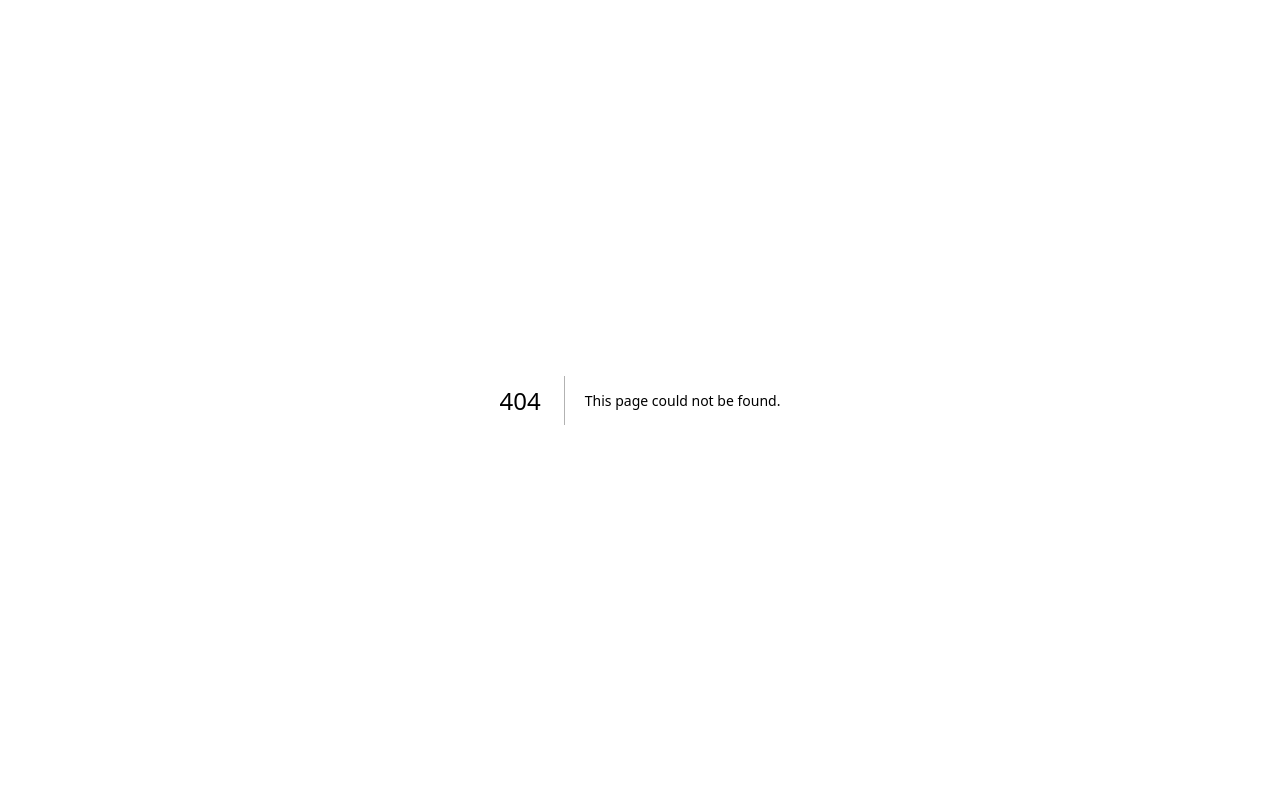
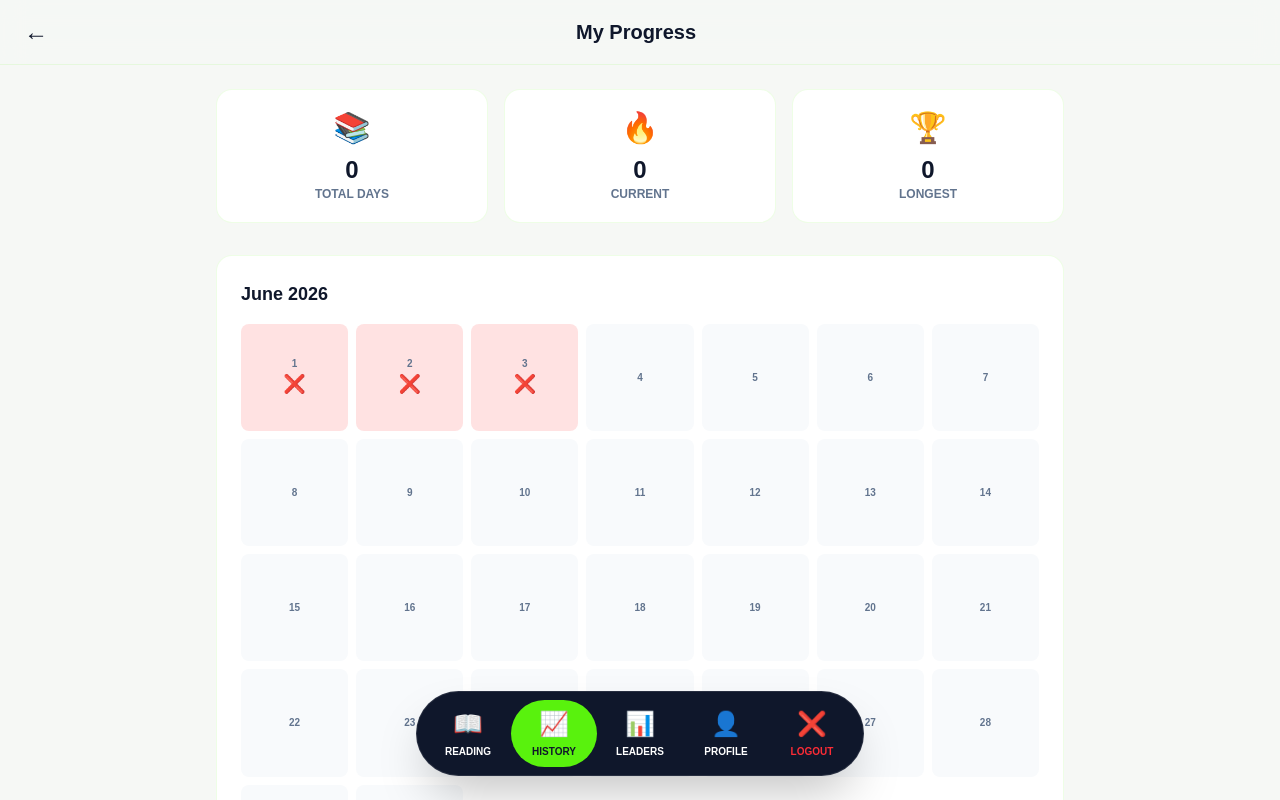
Before and after one commit to Michael-Maged/Bible-Study, a Next.js app in the folder bs/: page /kid/history in a window 1280 px wide. Before the commit this address had no page. Shown: the top 800 px of the page. Built offline with nearby package versions, Linux system fonts and the light colour scheme; no server answers.

Commit message:
feat: Add reading history page and integrate history retrieval functionality

```diff
--- a/bs/app/(dashboard)/kid/dashboard/page.tsx
+++ b/bs/app/(dashboard)/kid/dashboard/page.tsx
@@ -70,6 +70,10 @@ export default function DashboardPage() {
             <button className="flex-1 flex flex-col items-center justify-center py-2 bg-[#59f20d] rounded-full text-slate-900">
               <span className="text-2xl">📖</span>
               <span className="text-[10px] font-black uppercase mt-1">Reading</span>
+            </button>
+            <button onClick={() => router.push('/kid/history')} className="flex-1 flex flex-col items-center justify-center py-2 text-white hover:text-[#59f20d] transition-colors">
+              <span className="text-2xl">📈</span>
+              <span className="text-[10px] font-black uppercase mt-1">History</span>
             </button>
             <button onClick={() => router.push('/kid/leaderboard')} className="flex-1 flex flex-col items-center justify-center py-2 text-white hover:text-[#59f20d] transition-colors">
               <span className="text-2xl">📊</span>
@@ -202,15 +206,15 @@ export default function DashboardPage() {
               <p className="text-3xl font-black">124</p>
             </div>
           </div>
-          <div className="bg-white dark:bg-slate-800 p-6 rounded-xl border border-[#59f20d]/10 flex items-center gap-6">
+          <button onClick={() => router.push('/kid/history')} className="bg-white dark:bg-slate-800 p-6 rounded-xl border border-[#59f20d]/10 flex items-center gap-6 hover:border-[#59f20d]/30 transition-colors">
             <div className="bg-blue-100 dark:bg-blue-900/30 w-16 h-16 rounded-full flex items-center justify-center">
-              <span className="text-blue-500 text-3xl">🏆</span>
+              <span className="text-blue-500 text-3xl">📊</span>
             </div>
-            <div>
-              <p className="text-sm font-bold text-slate-500 uppercase">Rank</p>
-              <p className="text-3xl font-black">#12</p>
+            <div className="text-left">
+              <p className="text-sm font-bold text-slate-500 uppercase">My Progress</p>
+              <p className="text-lg font-black">View History</p>
             </div>
-          </div>
+          </button>
         </section>
       </main>
 
@@ -219,6 +223,10 @@ export default function DashboardPage() {
           <button className="flex-1 flex flex-col items-center justify-center py-2 bg-[#59f20d] rounded-full text-slate-900">
             <span className="text-2xl">📖</span>
             <span className="text-[10px] font-black uppercase mt-1">Reading</span>
+          </button>
+          <button onClick={() => router.push('/kid/history')} className="flex-1 flex flex-col items-center justify-center py-2 text-white hover:text-[#59f20d] transition-colors">
+            <span className="text-2xl">📈</span>
+            <span className="text-[10px] font-black uppercase mt-1">History</span>
           </button>
           <button onClick={() => router.push('/kid/leaderboard')} className="flex-1 flex flex-col items-center justify-center py-2 text-white hover:text-[#59f20d] transition-colors">
             <span className="text-2xl">📊</span>
--- /dev/null
+++ b/bs/app/(dashboard)/kid/history/actions.ts
@@ -0,0 +1,44 @@
+'use server'
+
+import { createClient } from '@/utils/supabase/server'
+
+export async function getReadingHistory() {
+  try {
+    const supabase = await createClient()
+    const { data: { user: authUser } } = await supabase.auth.getUser()
+
+    if (!authUser) {
+      return { success: false, error: 'Not authenticated' }
+    }
+
+    const { data: user } = await supabase
+      .from('user')
+      .select('id, streak, best_streak')
+      .eq('auth_id', authUser.id)
+      .single()
+
+    if (!user) {
+      return { success: false, error: 'User not found' }
+    }
+
+    const { data: history } = await supabase
+      .from('readinghistory')
+      .select('reading!inner(day)')
+      .eq('user_id', user.id)
+
+    const completedDays = history?.map(h => h.reading?.day).filter(Boolean).sort((a, b) => new Date(b).getTime() - new Date(a).getTime()) || []
+    const totalDays = completedDays.length
+
+    return {
+      success: true,
+      data: {
+        totalDays,
+        currentStreak: user.streak || 0,
+        longestStreak: user.best_streak || 0,
+        completedDays
+      }
+    }
+  } catch (error: any) {
+    return { success: false, error: error.message }
+  }
+}
--- /dev/null
+++ b/bs/app/(dashboard)/kid/history/page.tsx
@@ -0,0 +1,140 @@
+'use client'
+
+import { useRouter } from 'next/navigation'
+import { useEffect, useState } from 'react'
+import { getReadingHistory } from './actions'
+
+export default function HistoryPage() {
+  const router = useRouter()
+  const [history, setHistory] = useState<any>(null)
+  const [loading, setLoading] = useState(true)
+
+  useEffect(() => {
+    loadHistory()
+  }, [])
+
+  const loadHistory = async () => {
+    const result = await getReadingHistory()
+    if (result.success) {
+      setHistory(result.data)
+    }
+    setLoading(false)
+  }
+
+  const handleLogout = async () => {
+    const { createClient } = await import('@/utils/supabase/client')
+    const supabase = createClient()
+    await supabase.auth.signOut()
+    document.cookie = 'user-role=; path=/; expires=Thu, 01 Jan 1970 00:00:00 GMT'
+    window.location.href = '/login'
+  }
+
+  const getCalendarDays = () => {
+    const today = new Date()
+    const year = today.getFullYear()
+    const month = today.getMonth()
+    const daysInMonth = new Date(year, month + 1, 0).getDate()
+    const days = []
+
+    for (let day = 1; day <= daysInMonth; day++) {
+      const date = new Date(year, month, day)
+      const isoDate = date.toISOString().split('T')[0]
+      days.push(isoDate)
+    }
+    return days
+  }
+
+  if (loading) {
+    return (
+      <div className="bg-[#f6f8f5] dark:bg-[#162210] min-h-screen flex items-center justify-center">
+        <div className="text-2xl font-bold text-[#59f20d]">Loading...</div>
+      </div>
+    )
+  }
+
+  const calendarDays = getCalendarDays()
+  const completedSet = new Set(history?.completedDays || [])
+  const today = new Date().toISOString().split('T')[0]
+
+  return (
+    <div className="bg-[#f6f8f5] dark:bg-[#162210] text-slate-900 dark:text-slate-100 min-h-screen pb-24">
+      <header className="sticky top-0 z-50 bg-[#f6f8f5]/80 dark:bg-[#162210]/80 backdrop-blur-md px-6 py-4 flex items-center justify-between border-b border-[#59f20d]/10">
+        <button onClick={() => router.back()} className="text-2xl">←</button>
+        <h1 className="text-xl font-extrabold">My Progress</h1>
+        <div className="w-8"></div>
+      </header>
+
+      <main className="max-w-4xl mx-auto px-6 pt-6">
+        <section className="grid grid-cols-3 gap-4 mb-8">
+          <div className="bg-white dark:bg-slate-800 p-5 rounded-2xl border border-[#59f20d]/10 text-center">
+            <div className="text-3xl mb-2">📚</div>
+            <p className="text-2xl font-black">{history?.totalDays || 0}</p>
+            <p className="text-xs font-bold text-slate-500 uppercase">Total Days</p>
+          </div>
+          <div className="bg-white dark:bg-slate-800 p-5 rounded-2xl border border-[#59f20d]/10 text-center">
+            <div className="text-3xl mb-2">🔥</div>
+            <p className="text-2xl font-black">{history?.currentStreak || 0}</p>
+            <p className="text-xs font-bold text-slate-500 uppercase">Current</p>
+          </div>
+          <div className="bg-white dark:bg-slate-800 p-5 rounded-2xl border border-[#59f20d]/10 text-center">
+            <div className="text-3xl mb-2">🏆</div>
+            <p className="text-2xl font-black">{history?.longestStreak || 0}</p>
+            <p className="text-xs font-bold text-slate-500 uppercase">Longest</p>
+          </div>
+        </section>
+
+        <section className="bg-white dark:bg-slate-800 p-6 rounded-2xl border border-[#59f20d]/10 mb-6">
+          <h2 className="text-lg font-black mb-4">{new Date().toLocaleString('default', { month: 'long', year: 'numeric' })}</h2>
+          <div className="grid grid-cols-7 gap-2">
+            {calendarDays.map((day, index) => {
+              const isCompleted = completedSet.has(day)
+              const isFuture = day > today
+              const dayNum = index + 1
+              return (
+                <div
+                  key={day}
+                  className={`aspect-square rounded-lg flex flex-col items-center justify-center text-xs font-bold ${
+                    isFuture
+                      ? 'bg-slate-50 dark:bg-slate-900 text-slate-300'
+                      : isCompleted
+                      ? 'bg-green-100 dark:bg-green-900/30'
+                      : 'bg-red-100 dark:bg-red-900/30'
+                  }`}
+                  title={day}
+                >
+                  <span className="text-[10px] text-slate-500">{dayNum}</span>
+                  {!isFuture && <span className="text-lg">{isCompleted ? '✅' : '❌'}</span>}
+                </div>
+              )
+            })}
+          </div>
+        </section>
+      </main>
+
+        <nav className="fixed bottom-6 left-1/2 -translate-x-1/2 w-[90%] max-w-md z-50">
+          <div className="bg-slate-900 dark:bg-slate-800 rounded-full p-2 flex items-center justify-between shadow-2xl border border-white/10">
+            <button onClick={() => router.push('/kid/dashboard')} className="flex-1 flex flex-col items-center justify-center py-2 text-white hover:text-[#59f20d] transition-colors">
+              <span className="text-2xl">📖</span>
+              <span className="text-[10px] font-black uppercase mt-1">Reading</span>
+            </button>
+            <button className="flex-1 flex flex-col items-center justify-center py-2 bg-[#59f20d] rounded-full text-slate-900">
+              <span className="text-2xl">📈</span>
+              <span className="text-[10px] font-black uppercase mt-1">History</span>
+            </button>
+            <button onClick={() => router.push('/kid/leaderboard')} className="flex-1 flex flex-col items-center justify-center py-2 text-white hover:text-[#59f20d] transition-colors">
+              <span className="text-2xl">📊</span>
+              <span className="text-[10px] font-black uppercase mt-1">Leaders</span>
+            </button>
+            <button onClick={() => router.push('/kid/profile')} className="flex-1 flex flex-col items-center justify-center py-2 text-white hover:text-[#59f20d] transition-colors">
+              <span className="text-2xl">👤</span>
+              <span className="text-[10px] font-black uppercase mt-1">Profile</span>
+            </button>
+            <button onClick={handleLogout} className="flex-1 flex flex-col items-center justify-center py-2 text-red-500 hover:text-red-400 transition-colors">
+              <span className="text-2xl">❌</span>
+              <span className="text-[10px] font-black uppercase mt-1">Logout</span>
+            </button>
+          </div>
+        </nav>
+    </div>
+  )
+}
--- a/bs/app/(dashboard)/kid/leaderboard/page.tsx
+++ b/bs/app/(dashboard)/kid/leaderboard/page.tsx
@@ -155,6 +155,10 @@ export default function LeaderboardPage() {
             <span className="text-2xl">📖</span>
             <span className="text-[10px] font-black uppercase mt-1">Reading</span>
           </button>
+          <button onClick={() => router.push('/kid/history')} className="flex-1 flex flex-col items-center justify-center py-2 text-white hover:text-[#59f20d] transition-colors">
+            <span className="text-2xl">📈</span>
+            <span className="text-[10px] font-black uppercase mt-1">History</span>
+          </button>
           <button className="flex-1 flex flex-col items-center justify-center py-2 bg-[#59f20d] rounded-full text-slate-900">
             <span className="text-2xl">📊</span>
             <span className="text-[10px] font-black uppercase mt-1">Leaders</span>
--- a/bs/app/(dashboard)/kid/profile/page.tsx
+++ b/bs/app/(dashboard)/kid/profile/page.tsx
@@ -146,6 +146,10 @@ export default function ProfilePage() {
               <span className="text-2xl">📖</span>
               <span className="text-[10px] font-black uppercase mt-1">Reading</span>
             </button>
+            <button onClick={() => router.push('/kid/history')} className="flex-1 flex flex-col items-center justify-center py-2 text-white hover:text-[#59f20d] transition-colors">
+              <span className="text-2xl">📈</span>
+              <span className="text-[10px] font-black uppercase mt-1">History</span>
+            </button>
             <button onClick={() => router.push('/kid/leaderboard')} className="flex-1 flex flex-col items-center justify-center py-2 text-white hover:text-[#59f20d] transition-colors">
               <span className="text-2xl">📊</span>
               <span className="text-[10px] font-black uppercase mt-1">Leaders</span>
```
